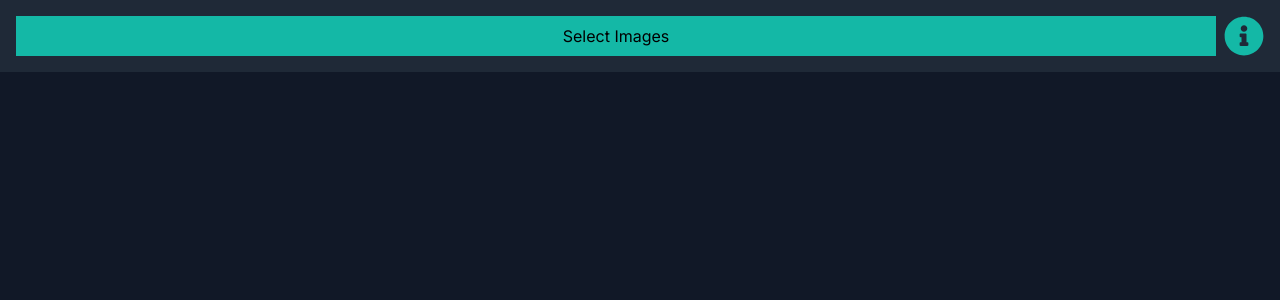
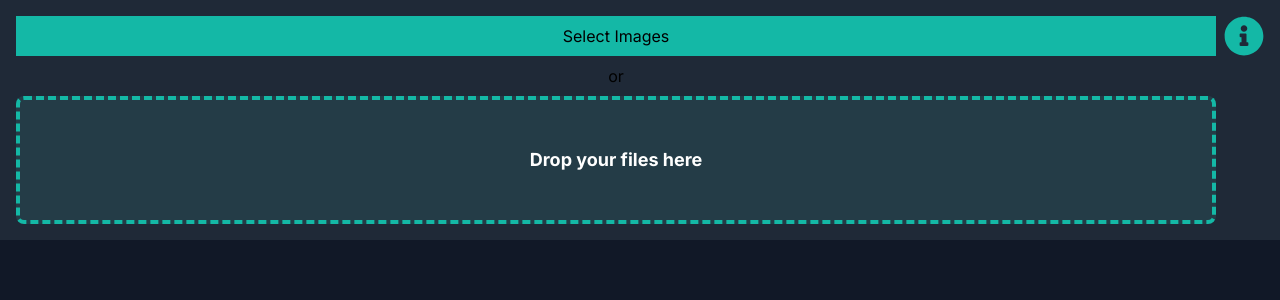
Before and after one commit to oleg-chibikov/stock-tagger, a Next.js app: page / in a window 1280 px wide. Shown: the top 300 px of the page. Built offline with nearby package versions, Linux system fonts and the light colour scheme.

Commit message:
Drag n Drop

```diff
--- a/src/app/components/HelpIcon.tsx
+++ b/src/app/components/HelpIcon.tsx
@@ -29,7 +29,8 @@ const HelpIcon: FunctionComponent<HelpIconProps> = ({
   const [showTooltip, setShowTooltip] = useState(false);
 
   return (
-    <div className={clsx('self-center relative inline-block', className)}>
+    <div className={className}>
+      <div className="relative">
         <FaInfoCircle
           className={clsx(
             'w-10 h-10 cursor-pointer text-teal-500',
@@ -39,17 +40,17 @@ const HelpIcon: FunctionComponent<HelpIconProps> = ({
           onMouseLeave={() => setShowTooltip(false)}
         />
         {showTooltip && (
+          <>
             <div className="min-w-max bg-gray-100 text-sm text-black border p-2 rounded-lg shadow-md absolute top-full left-full transform -translate-x-full text-center">
               {messages.map((message, index) => (
                 <div className="flex" key={index}>
-              <span className="flex-none mr-1">
-                <div className="w-4 h-4 bg-gray-100 transform rotate-45" />
-              </span>
                   <span className="flex-auto">{message}</span>
                 </div>
               ))}
             </div>
+          </>
         )}
+      </div>
     </div>
   );
 };
--- a/src/app/components/core/ImagePicker.tsx
+++ b/src/app/components/core/ImagePicker.tsx
@@ -1,5 +1,5 @@
 import clsx from 'clsx';
-import { ChangeEvent, FunctionComponent } from 'react';
+import { ChangeEvent, FunctionComponent, useState } from 'react';
 import { ImageWithData, getImageData } from '../../helpers/imageHelper';
 import { Styleable } from '../Styleable';
 
@@ -11,8 +11,43 @@ const ImagePicker: FunctionComponent<ImagePickerProps> = ({
   onSelect,
   className,
 }) => {
+  const [dragStatus, setDragStatus] = useState(false);
+
   const handleInputChange = async (event: ChangeEvent<HTMLInputElement>) => {
-    const files = event.target.files;
+    processFiles(event.target.files);
+  };
+
+  const handleDrag = (event: React.DragEvent<HTMLDivElement>) => {
+    event.preventDefault();
+    event.stopPropagation();
+  };
+
+  const handleDragIn = (event: React.DragEvent<HTMLDivElement>) => {
+    event.preventDefault();
+    event.stopPropagation();
+    setDragStatus(true);
+  };
+
+  const handleDragOut = (event: React.DragEvent<HTMLDivElement>) => {
+    event.preventDefault();
+    event.stopPropagation();
+    // Ignore the event if the relatedTarget is a descendant of the drag and drop area
+    if (!event.currentTarget.contains(event.relatedTarget as Node)) {
+      setDragStatus(false);
+    }
+  };
+
+  const handleDrop = (event: React.DragEvent<HTMLDivElement>) => {
+    event.preventDefault();
+    event.stopPropagation();
+    setDragStatus(false);
+    if (event.dataTransfer.files && event.dataTransfer.files.length > 0) {
+      processFiles(event.dataTransfer.files);
+      event.dataTransfer.clearData();
+    }
+  };
+
+  const processFiles = async (files: FileList | null) => {
     if (files && files.length > 0) {
       const selectedImageData = await Promise.all(
         Array.from(files).map(getImageData)
@@ -24,13 +59,19 @@ const ImagePicker: FunctionComponent<ImagePickerProps> = ({
   };
 
   return (
-    <div className={clsx('flex flex-col items-center space-y-2', className)}>
+    <div
+      className={clsx(
+        'flex flex-col items-center space-y-2 select-none',
+        className
+      )}
+    >
       <label
         htmlFor="image-input"
-        className="w-full bg-teal-500 hover:bg-teal-700 py-2 px-2 flex justify-center"
+        className="w-full bg-teal-500 hover:bg-teal-700 p-2 flex justify-center"
       >
         Select Images
       </label>
+      <h3>or</h3>
       <input
         type="file"
         id="image-input"
@@ -39,6 +80,20 @@ const ImagePicker: FunctionComponent<ImagePickerProps> = ({
         className="hidden"
         onChange={handleInputChange}
       />
+      <div
+        onDragEnter={handleDragIn}
+        onDragLeave={handleDragOut}
+        onDragOver={handleDrag}
+        onDrop={handleDrop}
+        className={clsx(
+          'w-full flex justify-center items-center p-2 h-32 border-dashed border-4 border-teal-500 transition-colors duration-200 ease-in-out rounded-lg',
+          dragStatus
+            ? ' bg-teal-300 bg-opacity-30'
+            : 'bg-opacity-10 bg-teal-300'
+        )}
+      >
+        <p className="text-lg text-white font-bold">Drop your files here</p>
+      </div>
     </div>
   );
 };
--- a/src/app/components/layout/MainSection.tsx
+++ b/src/app/components/layout/MainSection.tsx
@@ -104,14 +104,14 @@ const MainSection: FunctionComponent<MainSectionProps> = ({ className }) => {
   return (
     <div
       className={clsx(
-        'w-full p-4 bg-gray-800 gap-2 flex flex-col justify-center items-center z-40',
+        'w-full p-4 bg-gray-800 gap-4 flex flex-col justify-center items-center z-40',
         className
       )}
     >
       {!isLoading && (
-        <div className="flex w-full content-centerr">
+        <div className="flex gap-2 w-full">
           <ImagePicker className="w-full" onSelect={processUploadedImages} />
-          <HelpIcon className="ml-2 z-30" />
+          <HelpIcon className="z-30" />
         </div>
       )}
 
--- a/src/app/components/layout/SidePanel.tsx
+++ b/src/app/components/layout/SidePanel.tsx
@@ -67,7 +67,7 @@ const SidePanel: FunctionComponent<SidePanelProps> = ({ className }) => {
 
   return (
     <div
-      className={clsx('bg-gray-800 flex flex-col gap-2 p-4 w-full', className)}
+      className={clsx('bg-gray-800 flex flex-col gap-4 p-4 w-full', className)}
     >
       <LabeledPicker
         labelClassName="w-28"
```
Lines whose indentation alone changed are shown as unchanged.
